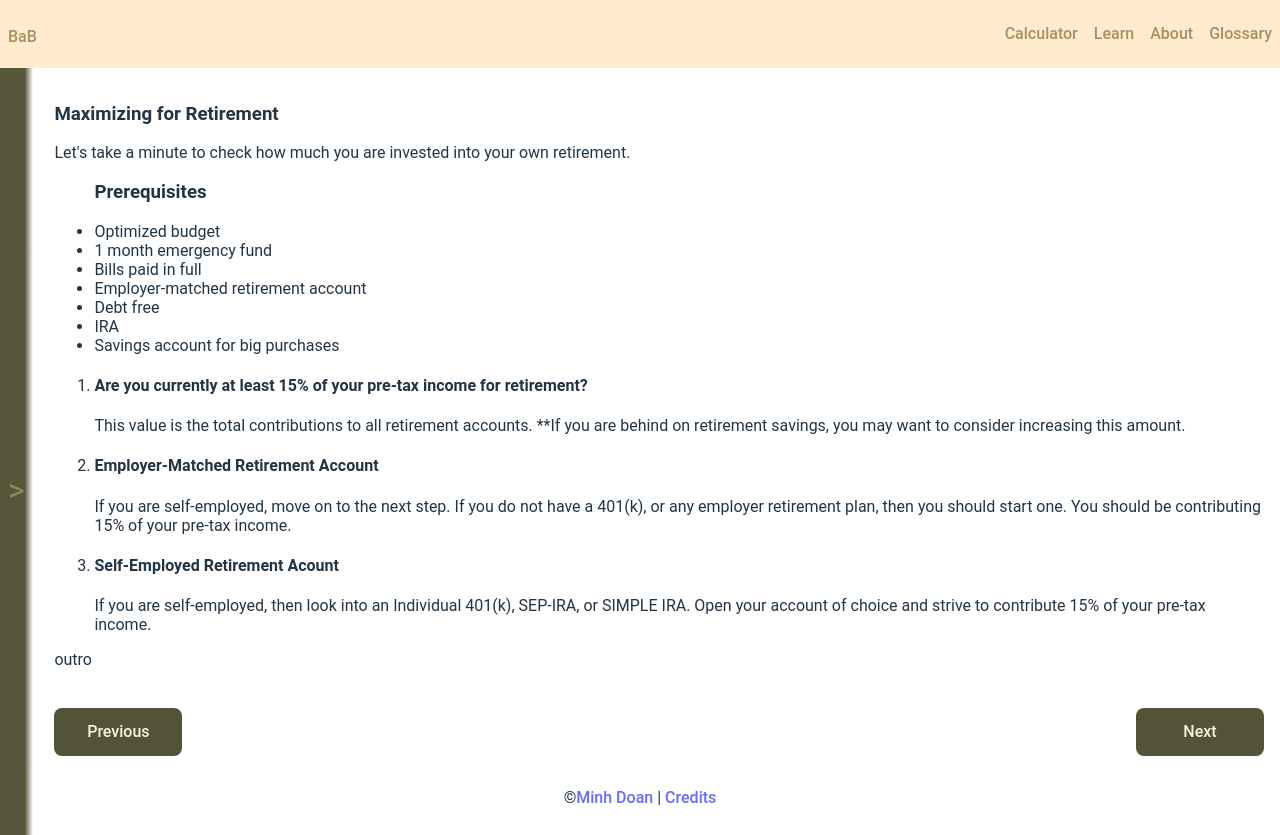
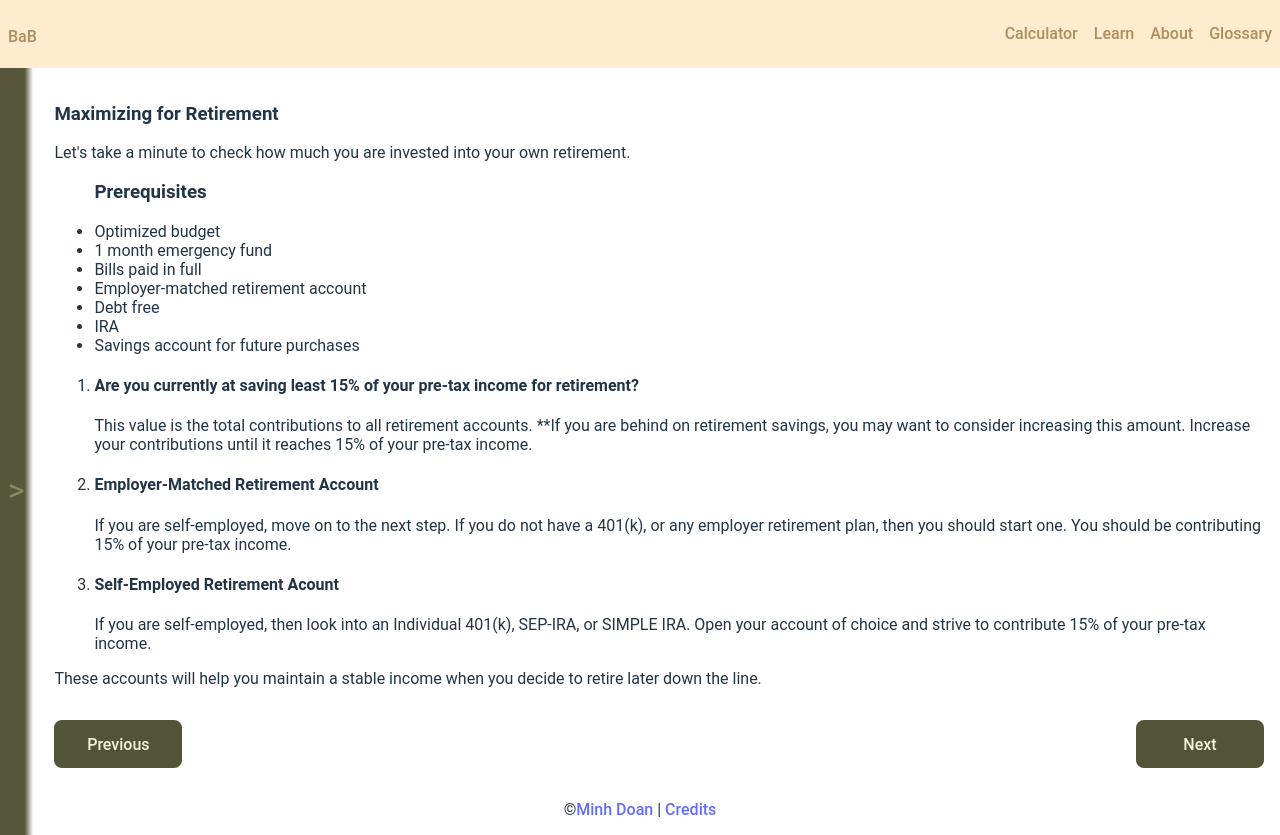
Before and after one commit to doanaminh/build-a-budget, a React (Vite) app in the folder client/: page /learn-max-retirement in a window 1280 px wide. Built offline with nearby package versions, Linux system fonts and the light colour scheme; a web font is replaced by a local one.

Commit message:
updating more info on max retirement page

```diff
--- a/client/src/pages/learn/Learn-Max-Retirement.tsx
+++ b/client/src/pages/learn/Learn-Max-Retirement.tsx
@@ -1,6 +1,7 @@
 import Button from "../../components/Button";
 import { useNavigate } from "react-router-dom";
 import Sidebar from "../../components/Sidebar";
+import Term from "../../components/Term";
 
 export default function () {
 
@@ -25,14 +26,14 @@ export default function () {
                                 <li>Employer-matched retirement account</li>
                                 <li>Debt free</li>
                                 <li>IRA</li>
-                                <li>Savings account for big purchases</li>
+                                <li>Savings account for future purchases</li>
                             </ul>
                         </article>
                         <article>
                             <ol>
                                 <li>
-                                    <h4>Are you currently at least 15% of your pre-tax income for retirement?</h4>
-                                    <p>This value is the total contributions to all retirement accounts. **If you are behind on retirement savings, you may want to consider increasing this amount.</p>
+                                    <h4>Are you currently at saving least 15% of your pre-tax income for retirement?</h4>
+                                    <p>This value is the total contributions to all retirement accounts. **If you are behind on retirement savings, you may want to consider increasing this amount. Increase your contributions until it reaches 15% of your pre-tax income.</p>
                                 </li>
                                 <li>
                                     <h4>Employer-Matched Retirement Account</h4>
@@ -46,7 +47,7 @@ export default function () {
                                 </li>
                             </ol>
                         </article>
-                        <p>outro</p>
+                        <p>These accounts will help you maintain a stable income when you decide to retire later down the line.</p>
                     </article>
                     <article className="buttons">
                         <Button
```
